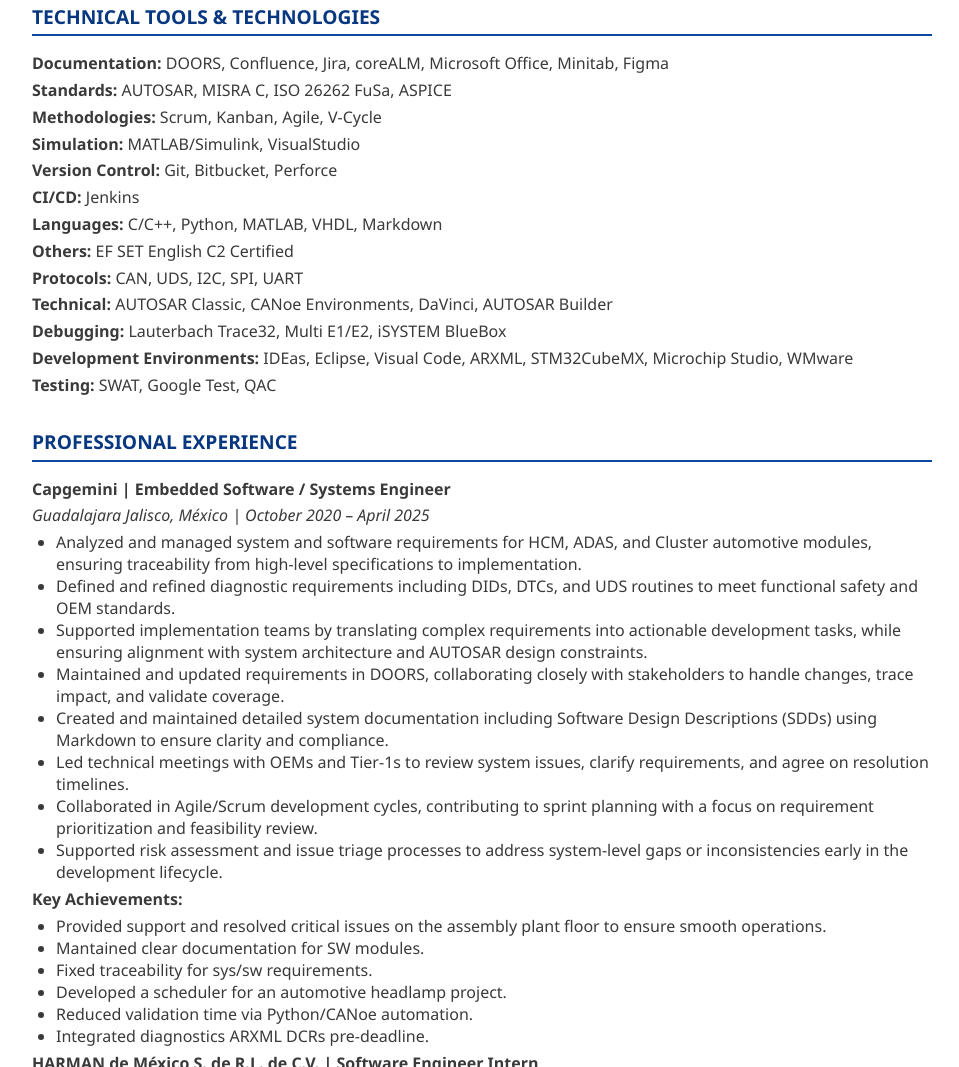
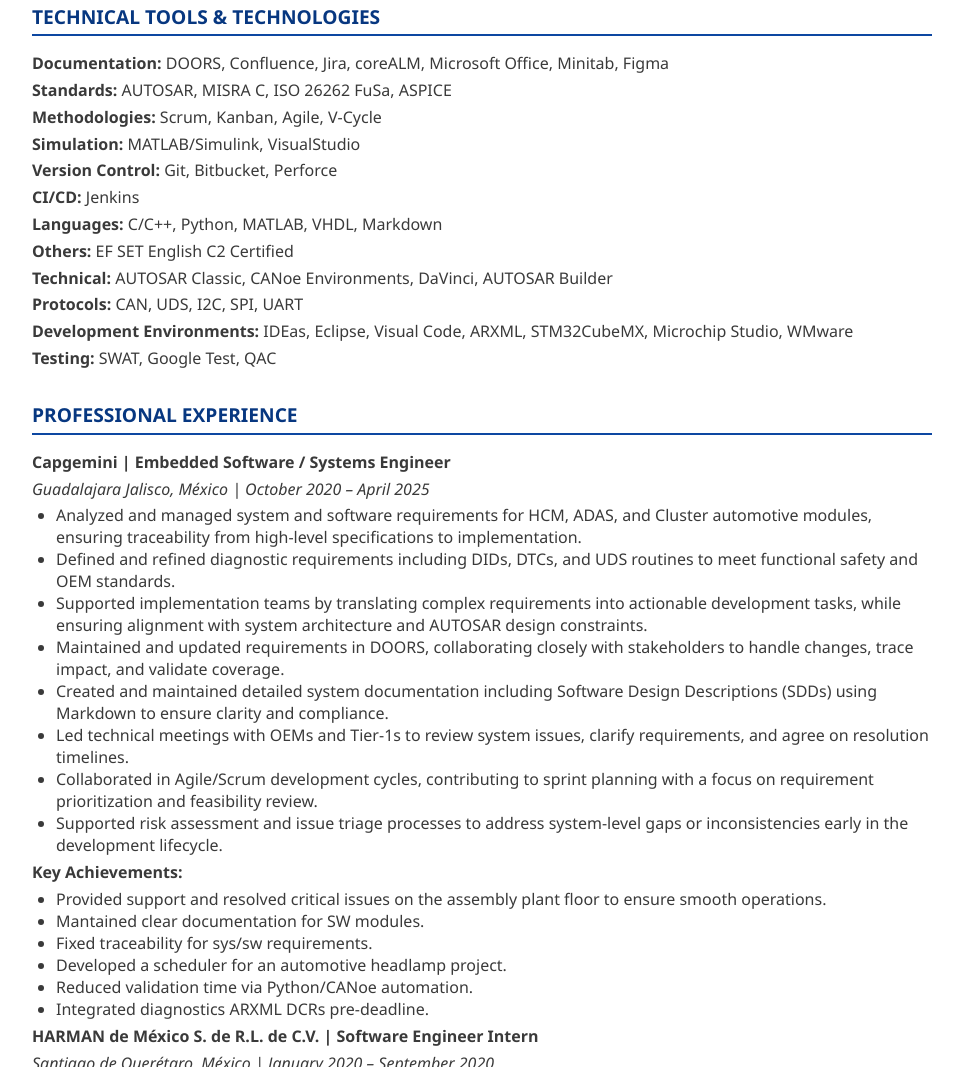
Before and after one commit to AlexanderSantanaBazan/AlexanderSantanaBazan.github.io, a plain HTML site: page en/Systems/index.html in a window 1280 px wide. Shown: the part 965-2032 px from the top of the page, without its empty margins (158-1117 px from the left). Drawn offline with Linux system fonts and the light colour scheme.

Commit message:
added systems info

```diff
--- a/en/Systems/index.html
+++ b/en/Systems/index.html
@@ -130,11 +130,8 @@
       <p><strong>CI/CD:</strong> Jenkins </p>
       <p><strong>Languages:</strong> C/C++, Python, MATLAB, VHDL, Markdown</p>
       <p><strong>Others:</strong> EF SET English C2 Certified</p>
-
-
+      <p><strong>Technical:</strong> AUTOSAR Classic, CANoe Environments, DaVinci, AUTOSAR Builder</p>
       <p><strong>Protocols:</strong> CAN, UDS, I2C, SPI, UART</p>
-      <p><strong>Technical:</strong> AUTOSAR Classic, CANoe Environments, DaVinci, AUTOSAR Builder</p>
-      <p><strong>Debugging:</strong> Lauterbach Trace32, Multi E1/E2, iSYSTEM BlueBox</p>
       <p><strong>Development Environments:</strong> IDEas, Eclipse, Visual Code, ARXML, STM32CubeMX, Microchip Studio, WMware</p>
       <p><strong>Testing:</strong> SWAT, Google Test, QAC</p>
 
```
